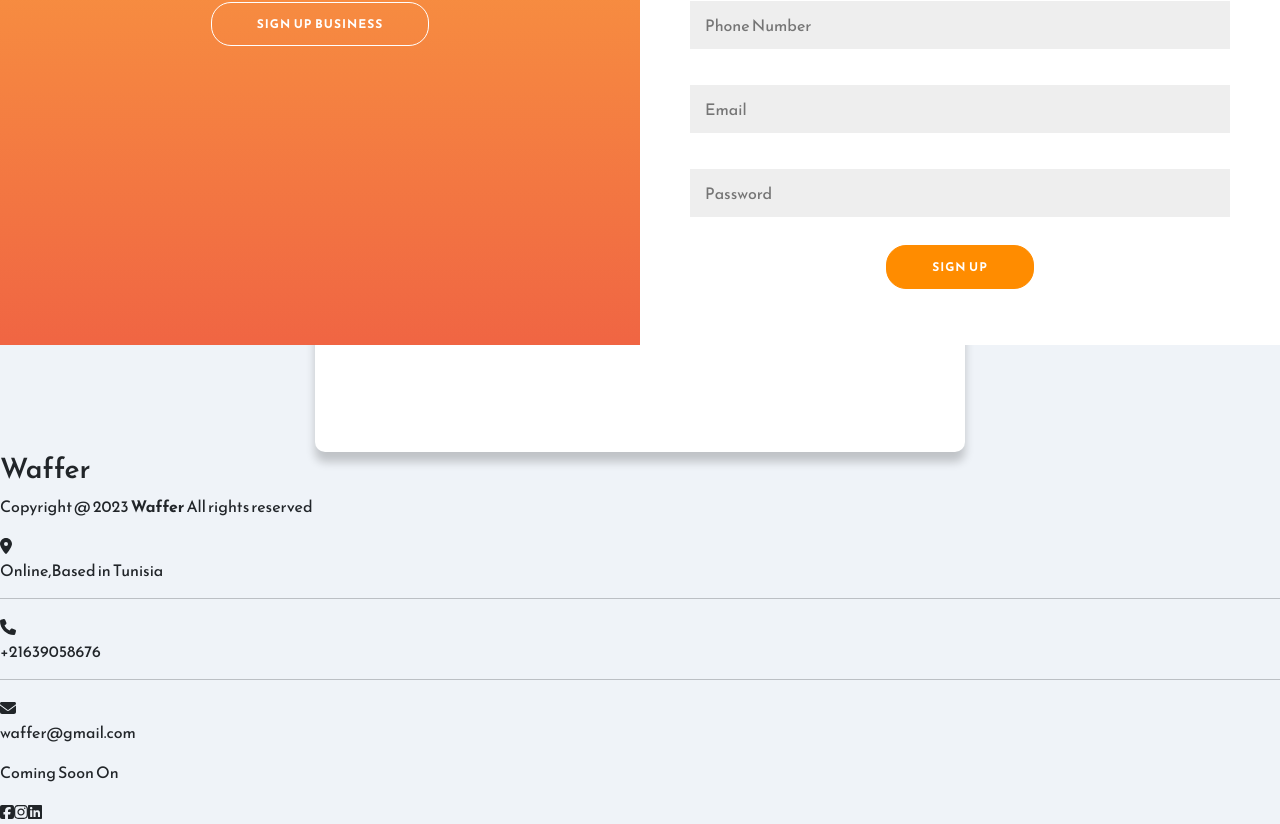
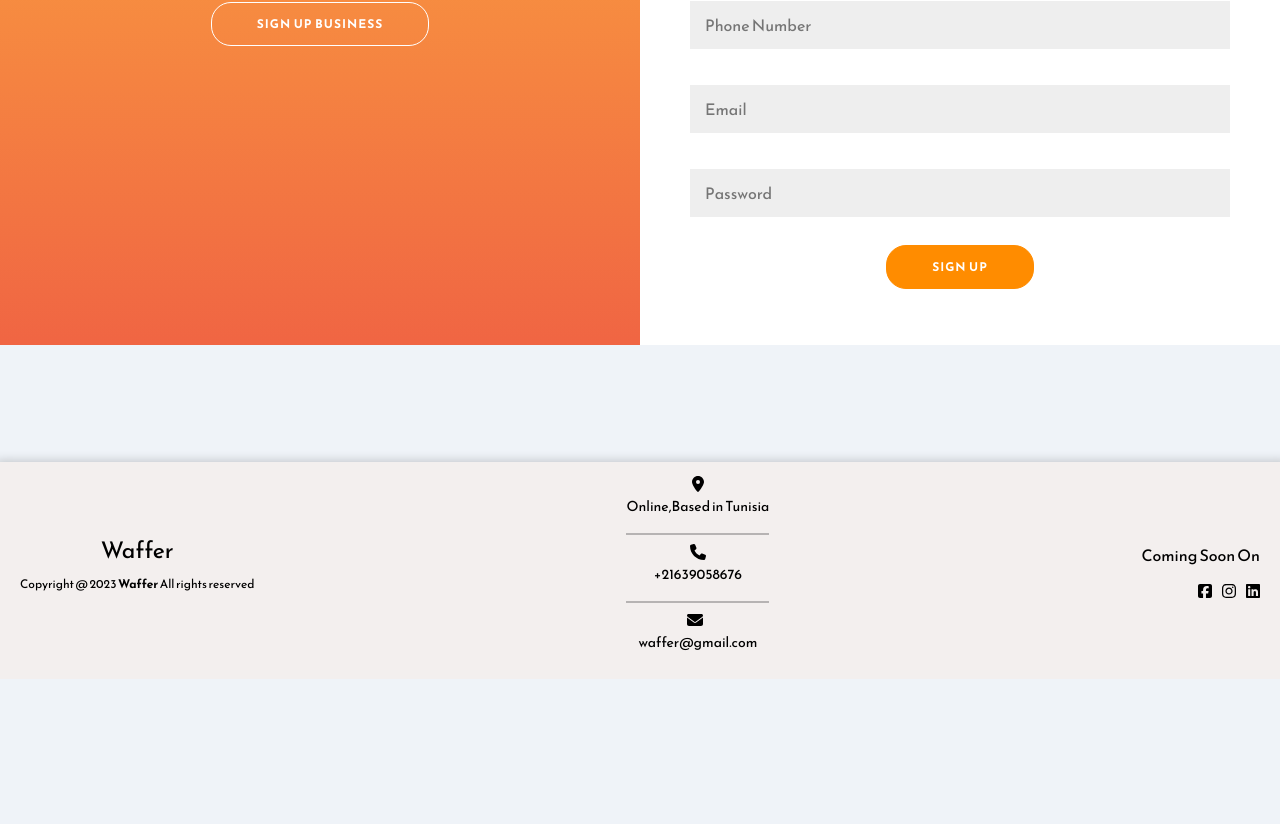
Before and after one commit to WafferProject/frontendwaffer, a React (Create React App) app: page /signup in a window 1280 px wide. Shown: the part 455-1279 px from the top of the page. After the commit the page ends 1134 px from the top, so only its background shows below. Built offline with nearby package versions, Linux system fonts and the light colour scheme.

Commit message:
updated the signUp, split Screen

```diff
--- a/src/components/Business/FormOffer.css
+++ b/src/components/Business/FormOffer.css
@@ -13,7 +13,7 @@
 
 }
 
-.container{
+.containerOfferForm{
 
   max-width:650px;
   padding: 28px;
@@ -135,7 +135,7 @@ input[type="file"]{
   background-color: #0d8bf5;
 }
 @media(max-width:600px){
-  .container{
+  .containerOfferForm{
     min-width: 280px;
 
   }
--- a/src/components/Business/FormOffer.js
+++ b/src/components/Business/FormOffer.js
@@ -45,7 +45,7 @@ function FormOffer({addOffer}) {
   return (
 
     <div className="formContainer">
-      <form onSubmit={handleSubmit} className="container">
+      <form onSubmit={handleSubmit} className="containerOfferForm">
         <h2 className="header">Create a new food offer</h2>
         <div className="content">
           <div className="input_field">
--- a/src/components/Other/Footer.css
+++ b/src/components/Other/Footer.css
@@ -0,0 +1,86 @@
+.footer {
+
+    width: 100%;
+    background-color: #f3efee;
+    box-shadow: 2px 5px 10px 6px rgba(0, 0, 0, 0.2);
+    padding: 10px;
+    height: auto;
+    display: flex;
+    justify-content: space-between;
+    align-items: center;
+    color: black;
+    margin-top: 10px;
+  }
+
+
+    .footer-left {
+      text-align: center;
+      margin-left:10px ;
+    }
+
+    .footer-center {
+
+      text-align: center;
+      display: flex;
+      flex-direction: column;
+      gap: 0px;
+
+    }
+
+    .footer-right {
+      text-align: right;
+      margin-right: 10px;
+
+    }
+
+    .iconsFooter {
+      display: flex;
+      gap: 10px;
+      justify-content: flex-end;
+    }
+
+
+
+
+
+
+  hr {
+      margin: 0;
+      margin-bottom: 5px;
+      border-top: 2px solid #000;
+    }
+
+
+
+
+  .footer h3 {
+      font: normal 23px 'cookie', cursive;
+  }
+
+  .footer-website-name {
+      font-size: 12px;
+  }
+
+
+
+
+  .footer-center .fa-envelope {
+      font-size: 17px;
+      margin-right: 5px;
+  }
+
+  .footer-center p {
+
+      font-size: 14px;
+
+  }
+  .footer-center .fa-location-dot,
+  .footer-center .fa-envelope,
+  .footer-center .fa-phone {
+      font-size: 16px;
+  }
+  .footer-right .fa-square-facebook,
+  .footer-right .fa-instagram,
+  .footer-right .fa-linkedin {
+      font-size: 16px;
+  }
--- a/src/components/Other/SignUpConsumerBuisness.js
+++ b/src/components/Other/SignUpConsumerBuisness.js
@@ -26,8 +26,8 @@ const SignUpConsumerBuisness = () => {
     email: "",
     description: "",
     password: "",
-    opening_time: "20:00",
-    closing_time: "19:00",
+    opening_time: "",
+    closing_time: "",
   });
   const navigate = useNavigate();
 
@@ -169,6 +169,20 @@ const SignUpConsumerBuisness = () => {
             style={{ height: "30px", width: "100%" }}
             onChange={handleInputChange}
           />
+          <Components.Input
+            placeholder="Opening Time"
+            name="opening_time"
+            required
+            style={{ height: "30px", width: "100%" }}
+            onChange={handleInputChange}
+          />
+          <Components.Input
+            placeholder="Closing Time"
+            name="closing_time"
+            required
+            style={{ height: "30px", width: "100%" }}
+            onChange={handleInputChange}
+          />
           <div style={{ display: "flex", gap: "15px" }}>
             <Components.Input
               placeholder="lat"
--- a/src/components/Unauthorized.js
+++ b/src/components/Unauthorized.js
@@ -13,7 +13,7 @@ const navigate = useNavigate();
   <h3 class="w3-center w3-animate-right">You dont have permission to view this site.</h3>
   <h3 class="w3-center w3-animate-zoom">🚫🚫🚫🚫</h3>
   <h6 class="w3-center w3-animate-zoom"><strong>Error Code</strong>: 403 forbidden</h6>
-  <Button  onClick={()=>{navigate("/signin")}} style={{marginTop:"30px" , width:"200px"}}> Login </Button>
+  <Button  onClick={()=>{navigate("/signin")}} style={{marginTop:"30px" , width:"200px",}}> Login </Button>
 </div>
 </div>
 )
--- a/src/pages/SplitScreen.js
+++ b/src/pages/SplitScreen.js
@@ -22,7 +22,7 @@ const SplitScreen = () => {
             <h1 className="sell-heading"> Sell</h1>
             <p className="texts">Sell, Don't Waste. Partner with us, Sign Up!</p>
             <Link to="/signup" onClick={()=>{setIsBuisness(true)}} className="btnleft">
-              SIGNUP AS A Partner
+              Business Signup
             </Link>
             <img src={leftImage} alt=" " className="left-image" />
           </div>
@@ -35,7 +35,7 @@ const SplitScreen = () => {
               <h1 className="buy-heading"> Buy</h1>
               <p className="texts">Savor Discounts! Sign up for wallet-friendly indulgence </p>
               <Link to="/signup" className="btnright" onClick={()=>{setIsBuisness(false)}}>
-                SIGNUP AS A Client
+                Consumer Signup
               </Link>
 
             <img src={rightImage} alt=" " className="right-image" />
```
